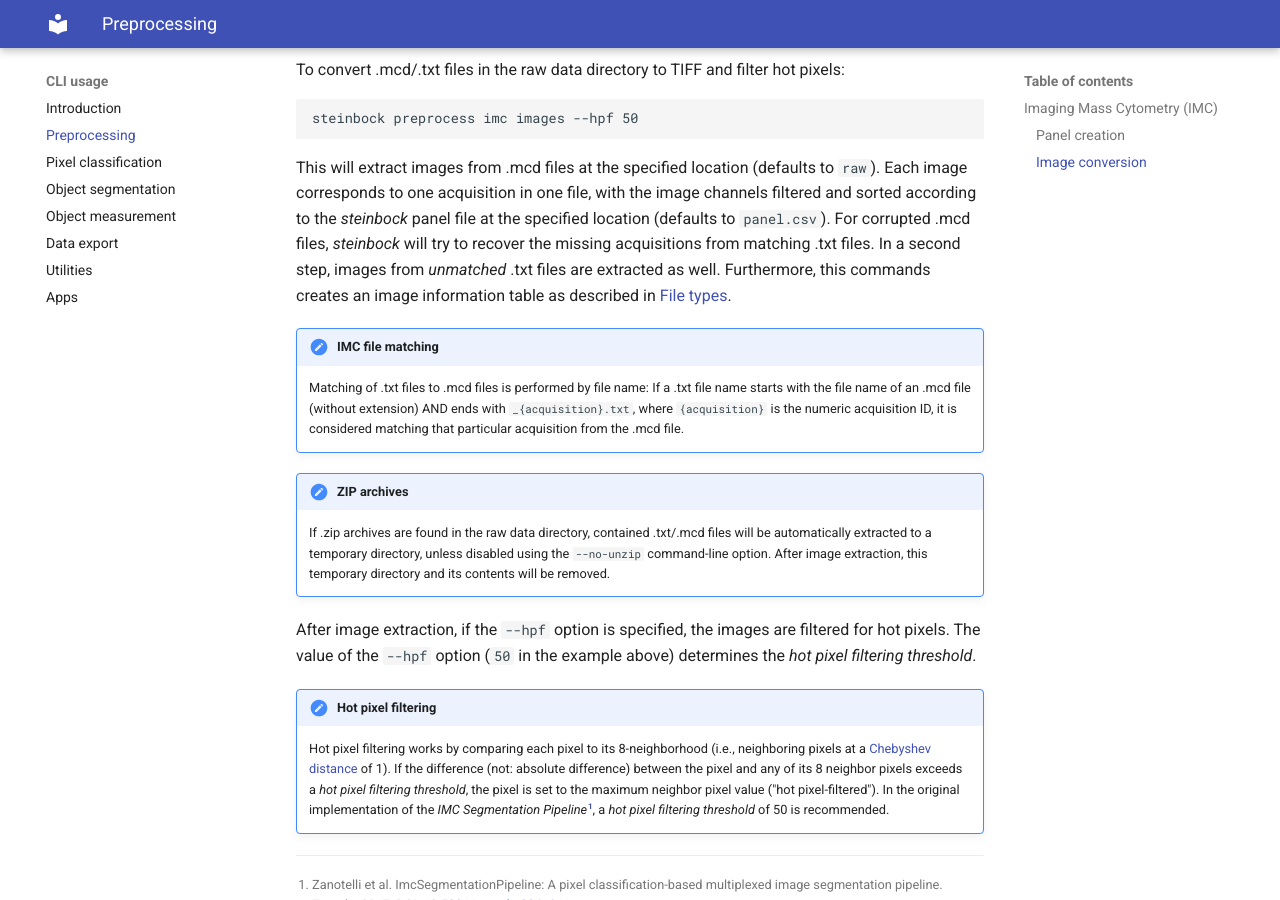
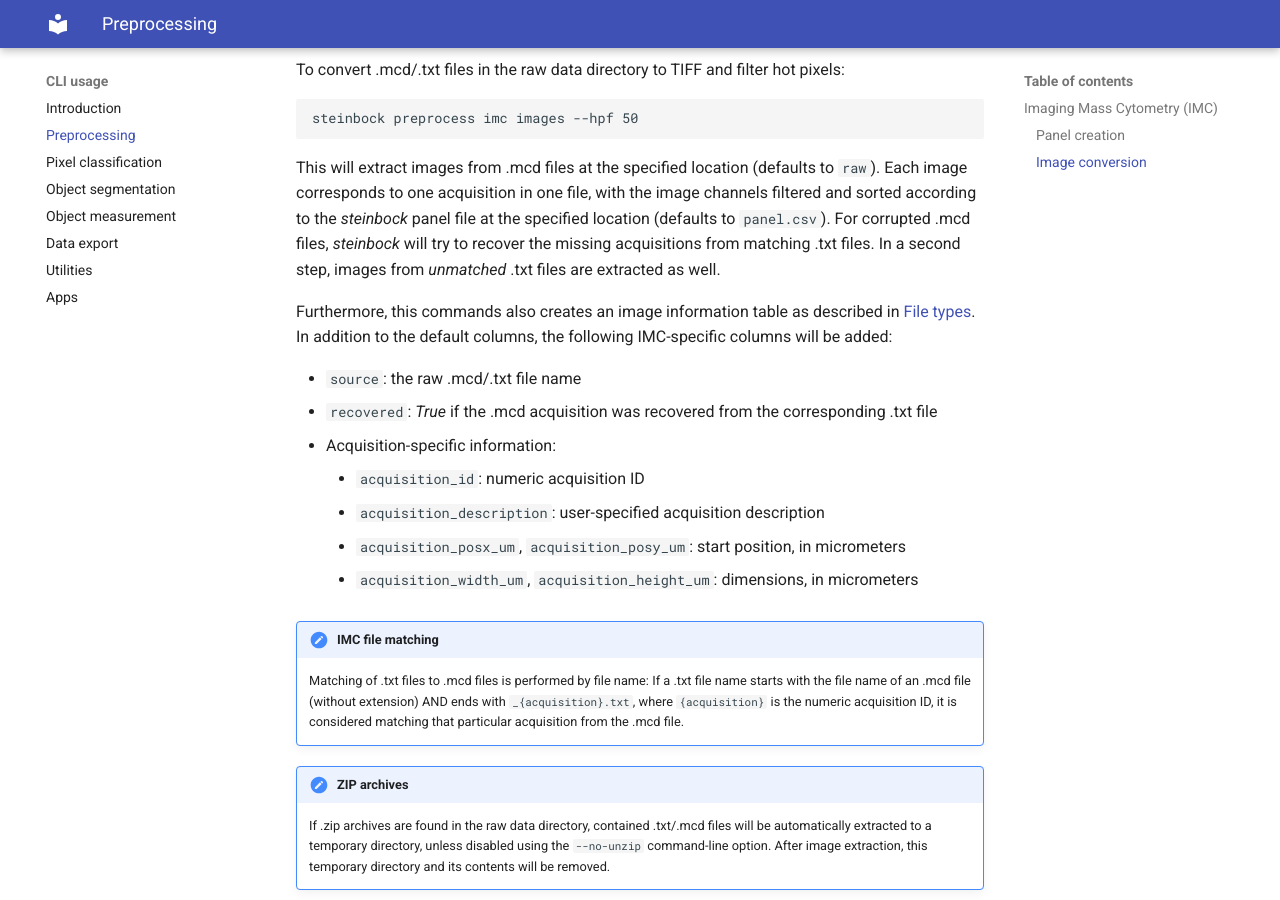
Before and after one commit to BodenmillerGroup/steinbock, an MkDocs documentation site: the page built from docs/cli/preprocessing.md, in a window 1280 px wide and 900 px high, scrolled down 1735 px. Built offline with MkDocs 1.6.1 and Material for MkDocs 9.7.7, drawn with Linux system fonts in a browser that asks for light colours; the version menu is left out.

```diff
--- a/docs/cli/preprocessing.md
+++ b/docs/cli/preprocessing.md
@@ -47,7 +47,17 @@ To convert .mcd/.txt files in the raw data directory to TIFF and filter hot pixe
 
     steinbock preprocess imc images --hpf 50
 
-This will extract images from .mcd files at the specified location (defaults to `raw`). Each image corresponds to one acquisition in one file, with the image channels filtered and sorted according to the *steinbock* panel file at the specified location (defaults to `panel.csv`). For corrupted .mcd files, *steinbock* will try to recover the missing acquisitions from matching .txt files. In a second step, images from *unmatched* .txt files are extracted as well. Furthermore, this commands creates an image information table as described in [File types](../file-types.md#image-information).
+This will extract images from .mcd files at the specified location (defaults to `raw`). Each image corresponds to one acquisition in one file, with the image channels filtered and sorted according to the *steinbock* panel file at the specified location (defaults to `panel.csv`). For corrupted .mcd files, *steinbock* will try to recover the missing acquisitions from matching .txt files. In a second step, images from *unmatched* .txt files are extracted as well.
+
+Furthermore, this commands also creates an image information table as described in [File types](../file-types.md#image-information). In addition to the default columns, the following IMC-specific columns will be added:
+
+  - `source`: the raw .mcd/.txt file name
+  - `recovered`: *True* if the .mcd acquisition was recovered from the corresponding .txt file
+  - Acquisition-specific information:
+    - `acquisition_id`: numeric acquisition ID
+    - `acquisition_description`: user-specified acquisition description
+    - `acquisition_posx_um`, `acquisition_posy_um`: start position, in micrometers
+    - `acquisition_width_um`, `acquisition_height_um`: dimensions, in micrometers
 
 !!! note "IMC file matching"
     Matching of .txt files to .mcd files is performed by file name: If a .txt file name starts with the file name of an .mcd file (without extension) AND ends with `_{acquisition}.txt`, where `{acquisition}` is the numeric acquisition ID, it is considered matching that particular acquisition from the .mcd file.
```
Also changed, not shown: README.md (+8 -20 lines), docs/python/api/steinbock.utils.md (renamed from docs/python/api/steinbock.tools.md).
